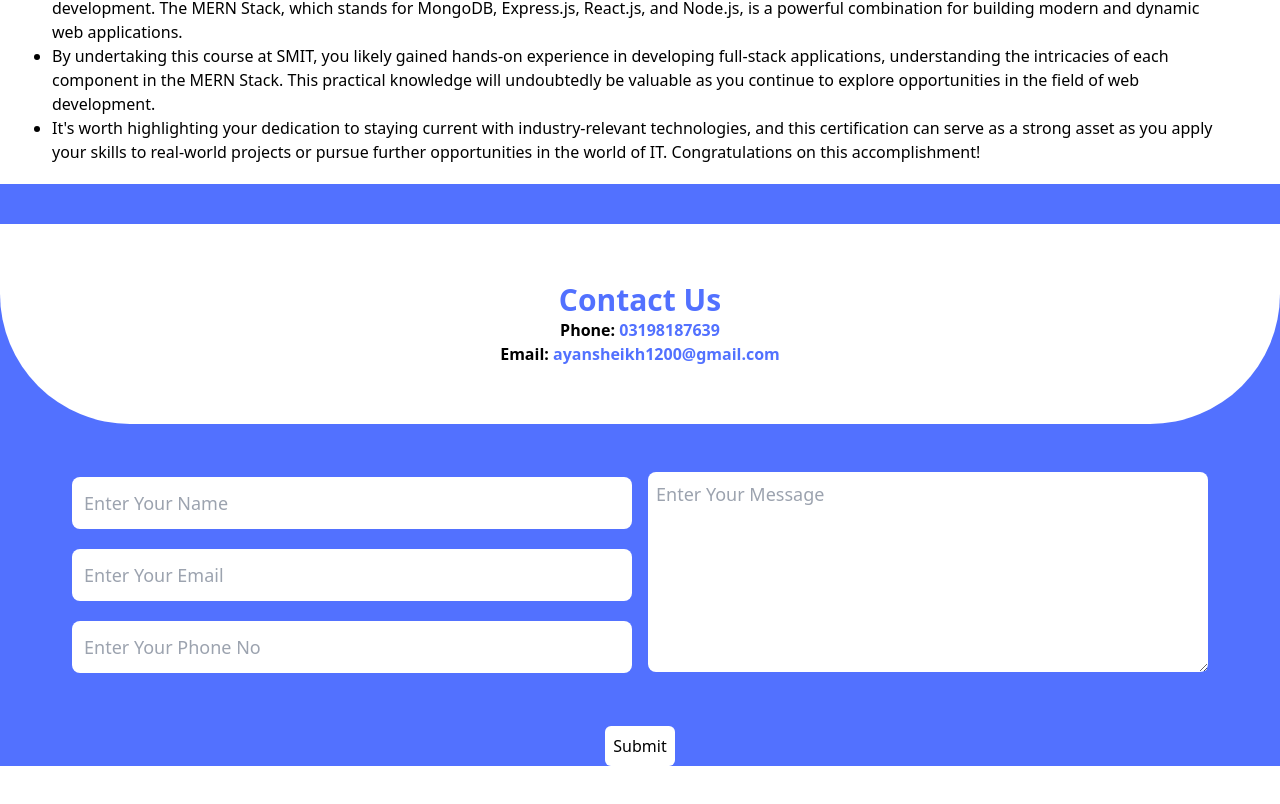
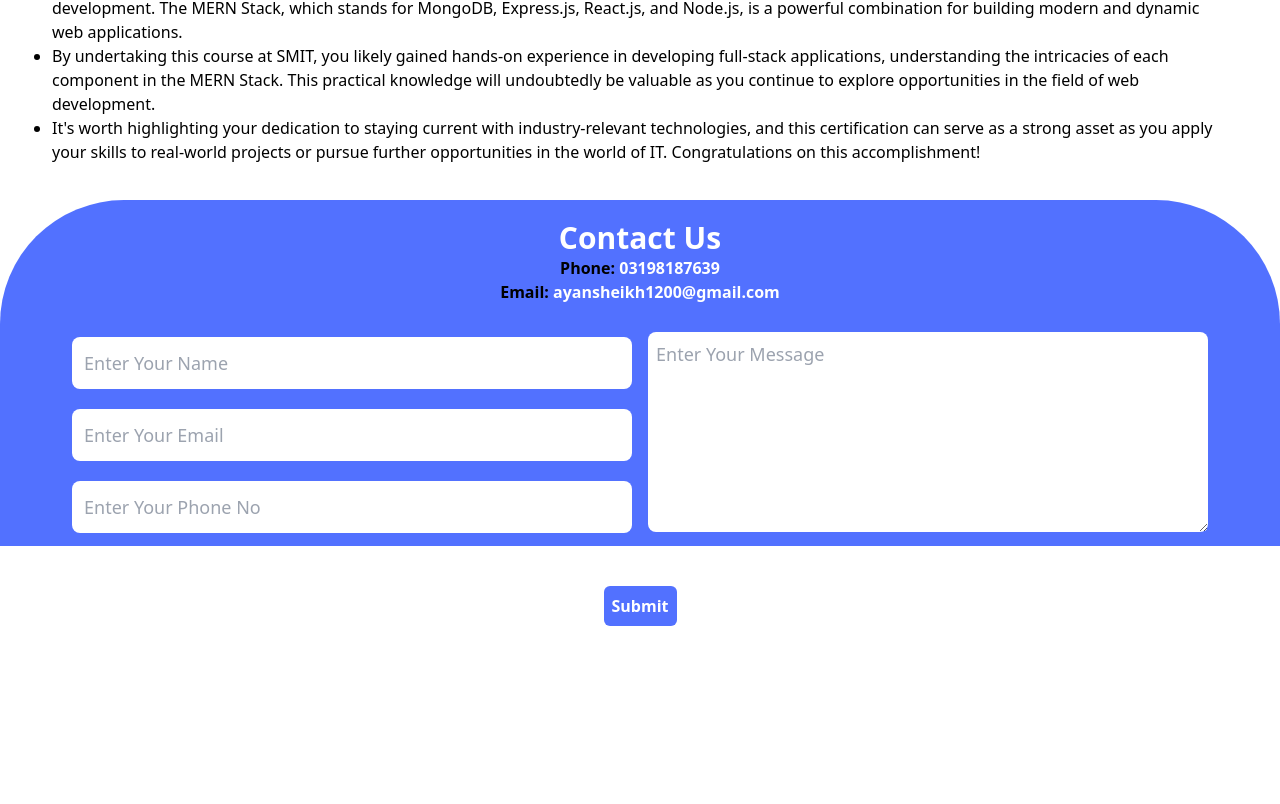
Before and after one commit to ayansheikh6600/MyPortfolio, a React (Vite) app: page / in a window 1280 px wide. Shown: the part 3646-4450 px from the top of the page. After the commit the page ends 4368 px from the top, so only its background shows below. Built offline with nearby package versions, Linux system fonts and the light colour scheme.

Commit message:
Some Changes

```diff
--- a/src/Pages/Contact/index.jsx
+++ b/src/Pages/Contact/index.jsx
@@ -3,19 +3,20 @@ import { Navbar } from "../../Components";
 
 const Contact = () => {
   return (
-    <div id="contact" className="w-full pt-10 bg-[#5271FF] ">
+    <div id="contact" className="w-full  ">
       {/* <Navbar /> */}
-      <div className="w-full mx-auto">
-        <div className="text-center h-[200px] flex flex-col justify-center bg-white rounded-b-[130px]">
-          <h1 className="sm:text-3xl text-2xl text-center font-bold text-[#5271FF]">Contact Us</h1>
+      <div className="w-full mx-auto py-4">
+        <div className="text-center p-5 flex flex-col justify-center bg-[#5271FF] rounded-t-[130px]">
+          <h1 className="sm:text-3xl text-2xl text-center font-bold text-white">Contact Us</h1>
           <p className="font-bold">
-            Phone: <span className="text-[#5271FF]">03198187639</span>
+            Phone: <span className="text-white">03198187639</span>
           </p>
           <p className="font-bold">
-            Email: <span className="text-[#5271FF]">ayansheikh1200@gmail.com</span>
+            Email: <span className="text-white">ayansheikh1200@gmail.com</span>
           </p>
         </div>
-        <div className="w-[90%] mx-auto flex flex-col md:flex-row  mt-[40px] items-center ">
+        <div className="w-full bg-[#5271FF] ">
+        <div className="w-[90%] mx-auto flex flex-col md:flex-row items-center ">
           <div className="w-[90%] flex flex-col gap-5 p-2">
             <input
               className="p-3 text-lg rounded-lg focus:outline-[#5271FF]"
@@ -49,8 +50,10 @@ const Contact = () => {
             />
           </div>
         </div>
+        </div>
+
         <div className="w-full flex justify-center mt-10 ">
-          <button className="p-2 bg-white rounded-md hover:bg-gray-300">Submit</button>
+          <button className="p-2 bg-[#5271FF] rounded-md hover:bg-[#2c53ff] text-white font-bold">Submit</button>
         </div>
       </div>
     </div>
```
